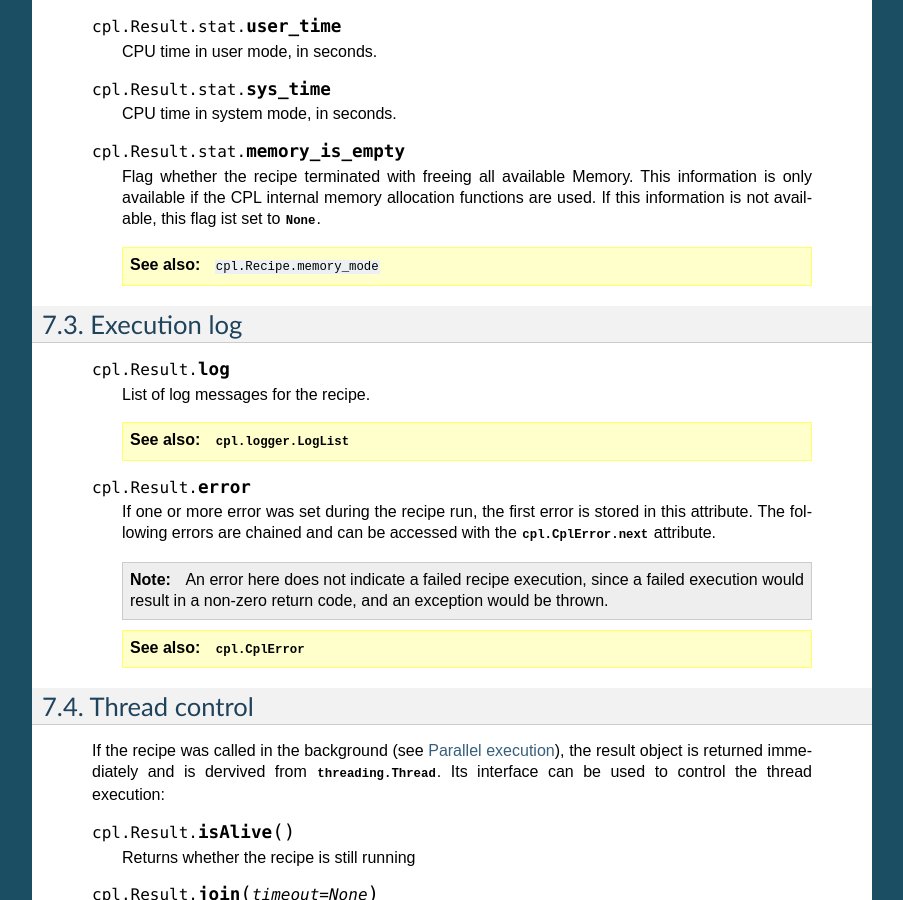
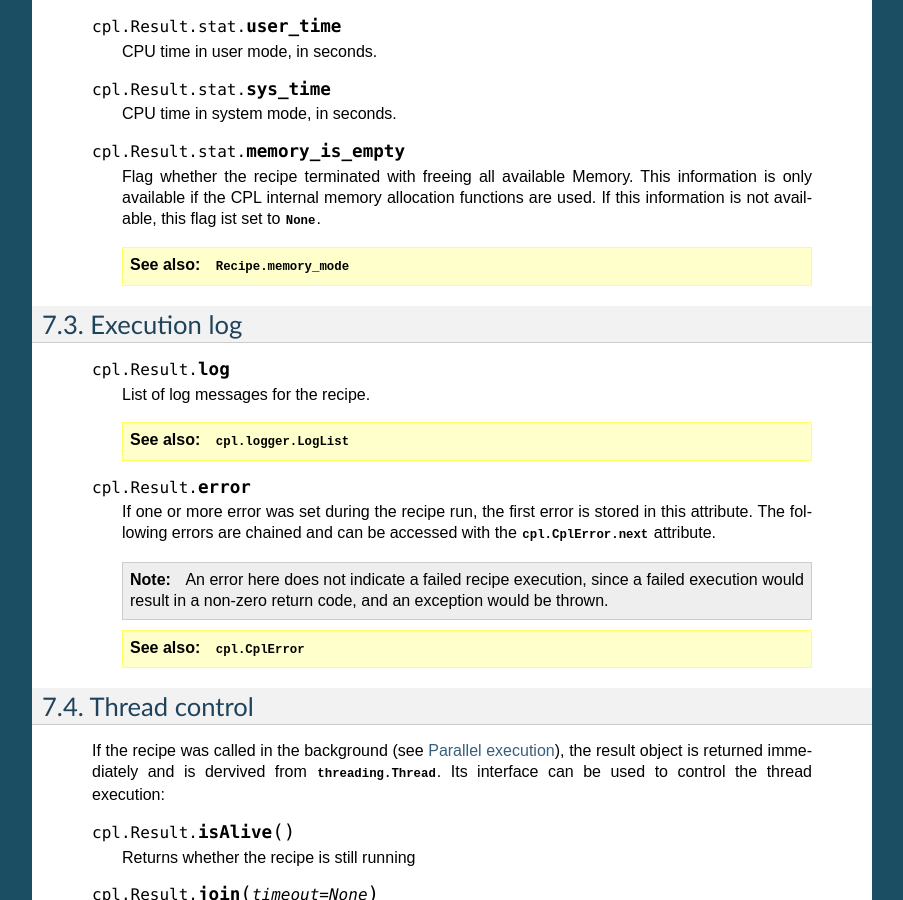
Before and after one commit to olebole/python-cpl, a Sphinx documentation site: the page built from doc/result.rst, in a window 1280 px wide and 900 px high, scrolled down 1087 px. Shown: the whole window, without its empty margins (198-1101 px from the left). Built offline with Sphinx 7.4.7, drawn with Linux system fonts in a browser that asks for light colours; cross-references to code outside the pages are shown as plain code; the version number is read from the project's files by our own code.

Commit message:
Documentation fixes for memory_mode

```diff
--- a/doc/recipe.rst
+++ b/doc/recipe.rst
@@ -9,6 +9,7 @@
 --------------
 
 .. autoattribute:: Recipe.path
+.. autoattribute:: Recipe.memory_mode
 .. automethod:: Recipe.list()
 .. automethod:: Recipe.set_maxthreads(n)
 
--- a/doc/result.rst
+++ b/doc/result.rst
@@ -78,7 +78,7 @@
        allocation functions are used. If this information is not available,
        this flag ist set to :obj:`None`.
 
-       .. seealso:: :attribute:`cpl.Recipe.memory_mode`
+       .. seealso:: :attr:`Recipe.memory_mode`
 
 Execution log
 -------------
```
